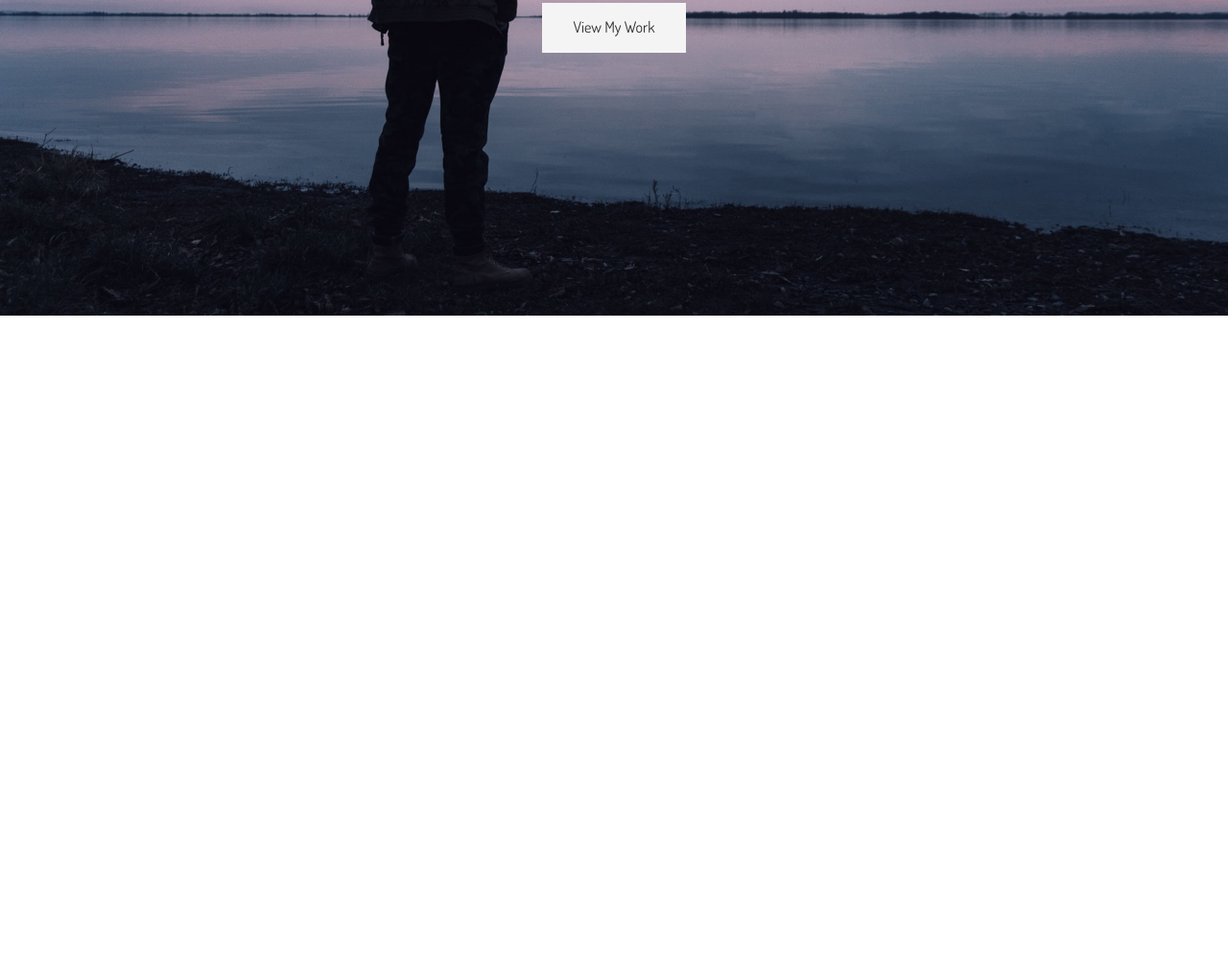
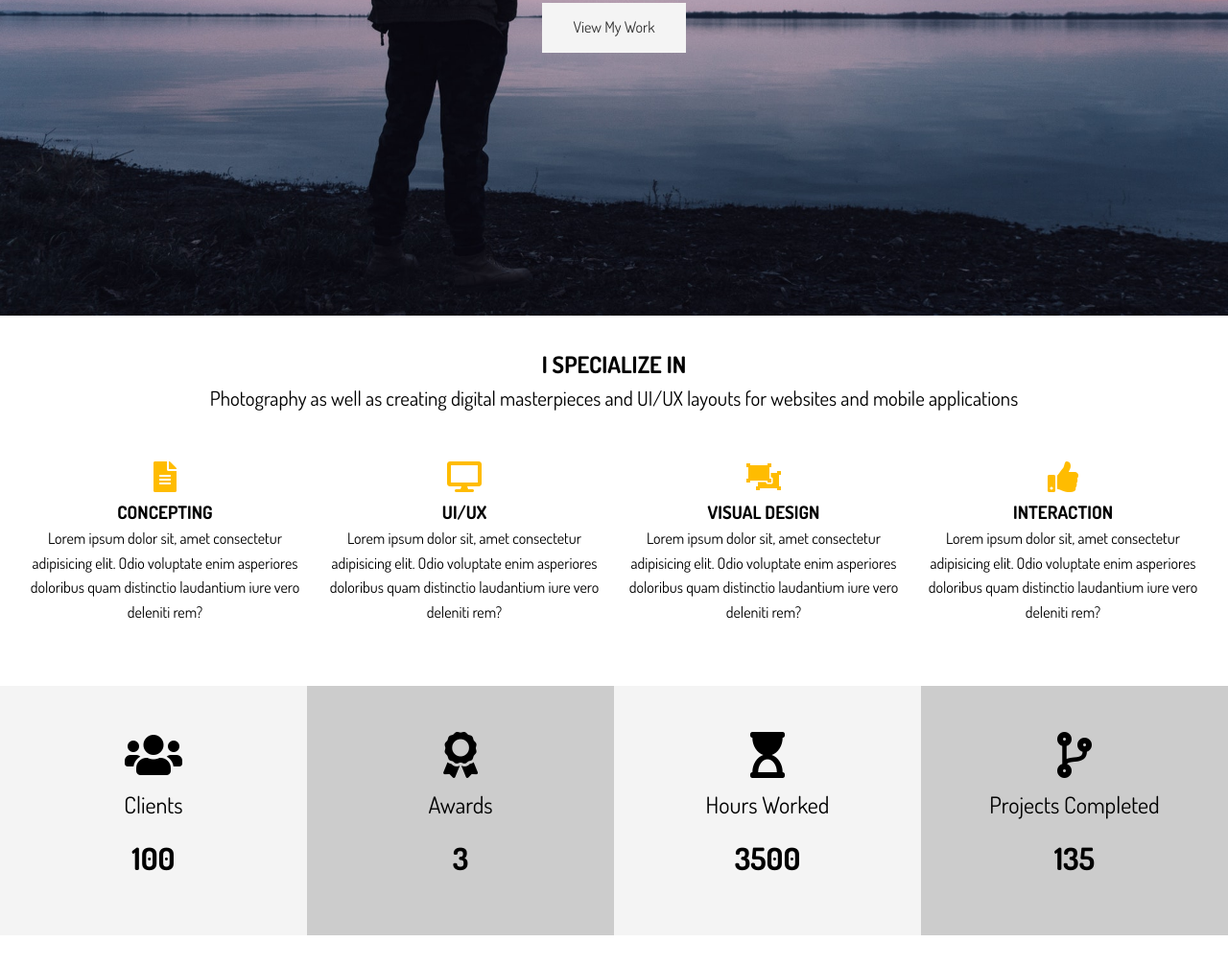
Before and after one commit to Franencabo/portfolio-website, a website: page dist/index.html in a window 1280 px wide. Shown: the part 471-1478 px from the top of the page at 96% size. Before the commit the page ends 800 px from the top, so only its background shows below. Drawn offline with Linux system fonts and the light colour scheme.

Commit message:
Specialize & Stats Section

```diff
--- a/scss/_utilities.scss
+++ b/scss/_utilities.scss
@@ -46,3 +46,11 @@ input[class^='btn-']:hover {
 .text-center{
     text-align: center;
 }
+
+// Padding
+.py {
+    &-1 { padding: 1rem 0;}
+    &-2 { padding: 2rem 0;}
+    &-3 { padding: 3rem 0;}
+    &-4 { padding: 4rem 0;}
+}
--- a/scss/main.scss
+++ b/scss/main.scss
@@ -86,7 +86,57 @@ img{
                 line-height: 1.2;
             }
         }
+    }
+}
+
+
+// Home Sections
+#home {
+
+    //Home Section A
+    &-a {
+        .specials {
+            margin-top: 3rem;
+            display: grid;
+            grid-gap: 1rem;
+            grid-template-columns: repeat(4, 1fr);
+
+            .fas {
+                color: $main-color;
+                padding-bottom: 0.4rem;
+            }
+        }
+    }
+    // Home Section B
+    &-b {
+        .stats{
+            display: grid;
+            grid-template-columns: repeat(4, 1fr);
+
+            li {
+                line-height: 2;
+
+                &.stats-title {
+                    font-size: 1.5rem;
+                }
+
+                &.stats-number {
+                    font-size: 2rem;
+                    font-weight: bold;
+                }
+            }
+
+            div {
+                padding: 3rem 0;
+
+                &:nth-child(odd) {
+                    background: $light-color;
+                }
+                &:nth-child(even) {
+                    background: $medium-color;
+                }
+            }
+        }
 
     }
-
 }
```
Also changed, not shown: dist/css/main.css, dist/index.html.
